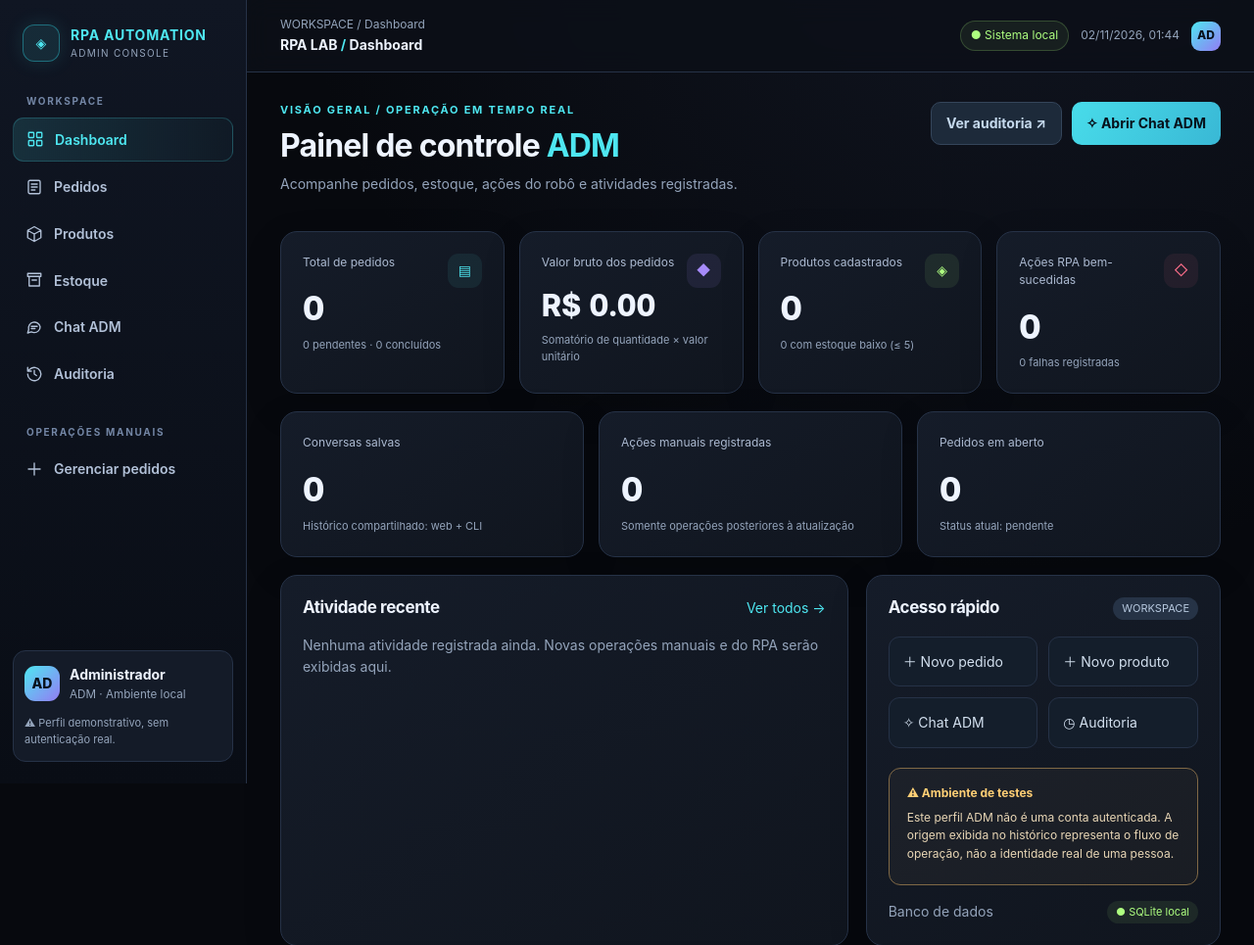
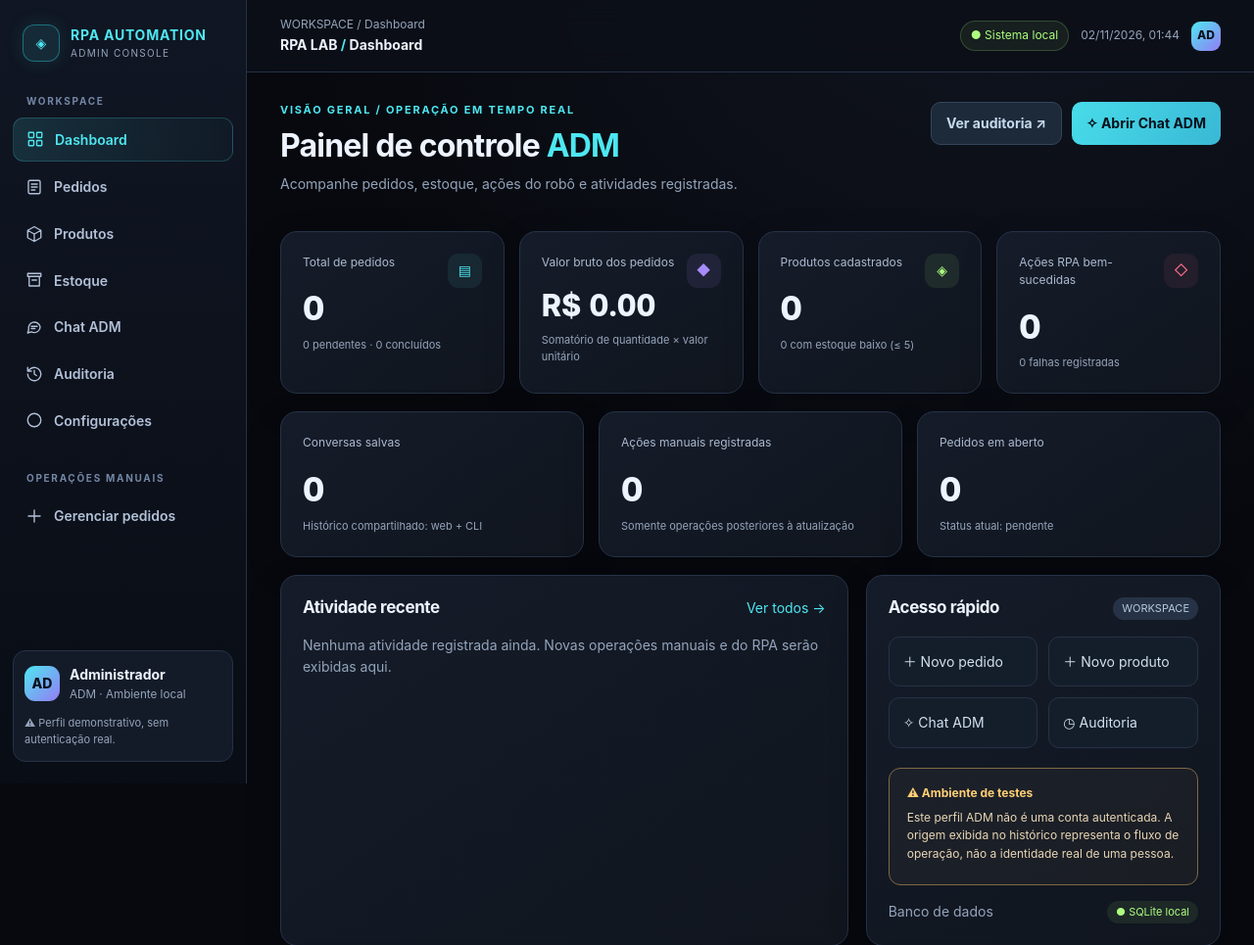
Before and after one commit to phzl0/RPA-Automation-Lab, a Flask app: page /adm in a window 1280 px wide. Shown: the top 965 px of the page at 98% size. Run offline with Flask 3, Linux system fonts and the light colour scheme; data that the repository does not hold is empty.

Commit message:
feat: settings entry in persistent vertical admin navigation

```diff
--- a/erp/templates/base.html
+++ b/erp/templates/base.html
@@ -8,7 +8,7 @@
 <a href="/estoque" class="{{ 'active' if section=='estoque' else '' }}">{{ nav_icon('stock') }}Estoque</a>
 <a href="/controle" class="{{ 'active' if section=='chat' else '' }}">{{ nav_icon('chat') }}Chat ADM</a>
 <a href="/auditoria" class="{{ 'active' if section=='auditoria' else '' }}">{{ nav_icon('history') }}Auditoria</a>
-</nav></div><div><div class="nav-label">Operações manuais</div><nav class="side-nav"><a href="/pedidos/gerenciar" class="{{ 'active' if section=='cadastro' else '' }}">{{ nav_icon('plus') }}Gerenciar pedidos</a></nav></div>
+<a href="/configuracoes" class="{{ 'active' if section=='configuracoes' else '' }}">{{ nav_icon('settings') }}Configurações</a></nav></div><div><div class="nav-label">Operações manuais</div><nav class="side-nav"><a href="/pedidos/gerenciar" class="{{ 'active' if section=='cadastro' else '' }}">{{ nav_icon('plus') }}Gerenciar pedidos</a></nav></div>
 <div class="side-foot"><div class="identity"><div class="avatar">AD</div><div><strong>Administrador</strong><small>ADM · Ambiente local</small></div></div><p style="font-size:11px;color:var(--muted);margin:12px 0 0">⚠ Perfil demonstrativo, sem autenticação real.</p></div>
 </aside><div class="workspace"><header class="topbar"><div><div class="crumb">WORKSPACE / {{ page_name|default('Visão geral') }}</div><strong style="font-size:14px">RPA LAB <span style="color:var(--cyan)">/</span> {{ page_name|default('Dashboard') }}</strong></div><div class="top-actions"><span class="online">● Sistema local</span><time id="clock"></time><span class="avatar" style="width:30px;height:30px;border-radius:9px">AD</span></div></header>
 <main class="page">{% with messages=get_flashed_messages(with_categories=true) %}{% for category,msg in messages %}<div role="alert" class="flash {{ category }}">{{ msg }}</div>{% endfor %}{% endwith %}{% block content %}{% endblock %}</main></div></div>
```
